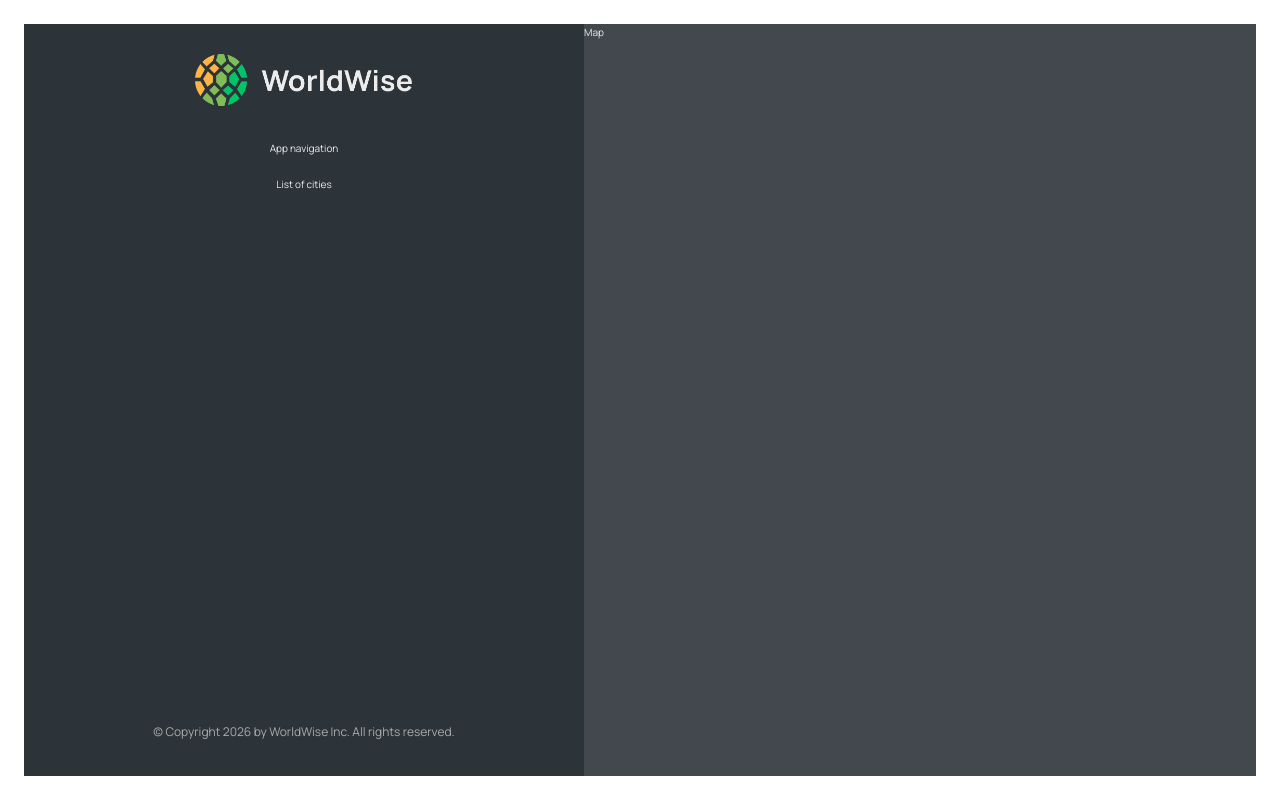
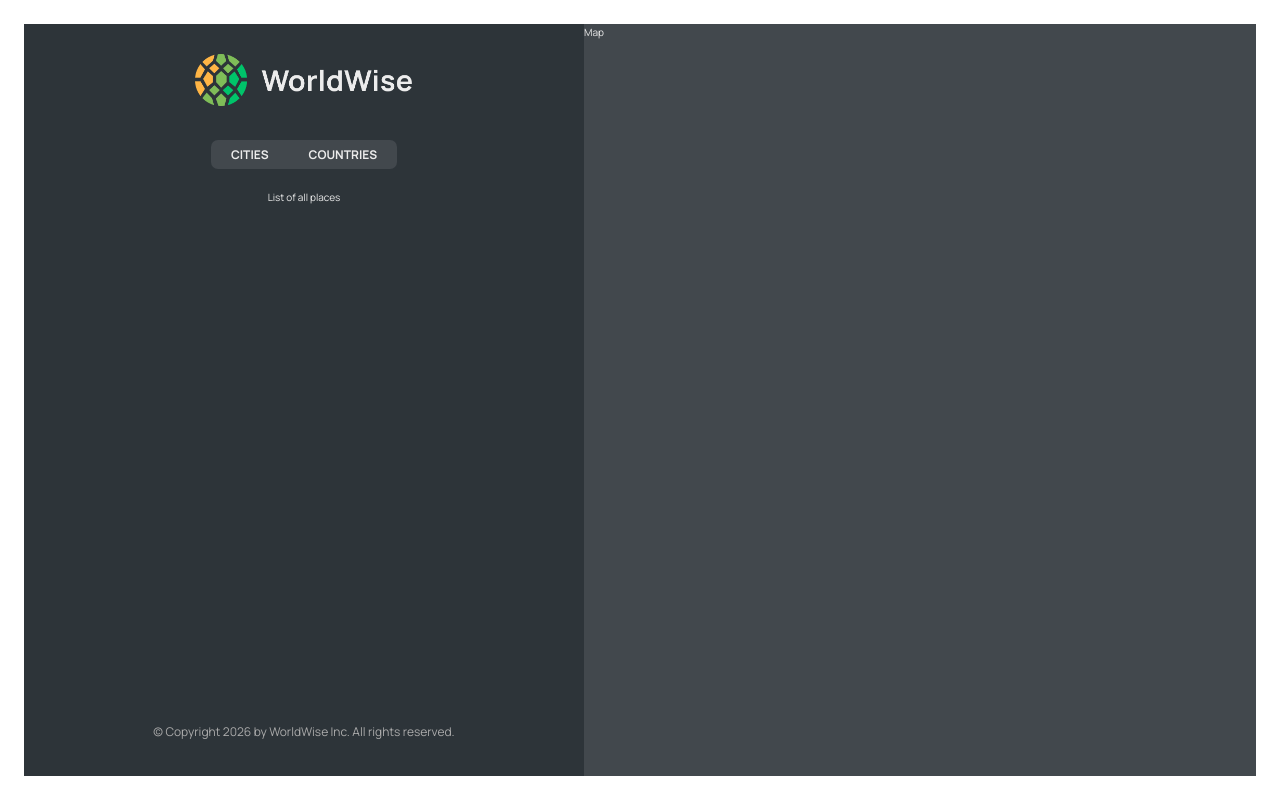
Before and after one commit to RomanIlyuk/World-Wise, a React (Vite) app: page /app in a window 1280 px wide. Built offline with nearby package versions, Linux system fonts and the light colour scheme.

Commit message:
Added nested routes for cities and countries

```diff
--- a/src/App.jsx
+++ b/src/App.jsx
@@ -2,19 +2,24 @@
 import Product from "./pages/Product.jsx";
 import Pricing from "./pages/Pricing.jsx";
 import Homepage from "./pages/Homepage.jsx";
+import Login from "./pages/Login.jsx";
+import AppLayout from "./pages/AppLayout.jsx";
 import PageNotFound from "./pages/PageNotFound.jsx";
-import AppLayout from "./pages/AppLayout.jsx";
-import Login from "./pages/Login.jsx";
 
 function App() {
   return (
     <BrowserRouter>
       <Routes>
-        <Route path="/" element={<Homepage />} />
+        <Route index element={<Homepage />} />
         <Route path="product" element={<Product />} />
         <Route path="pricing" element={<Pricing />} />
         <Route path="login" element={<Login />} />
-        <Route path="app" element={<AppLayout />} />
+        <Route path="app" element={<AppLayout />}>
+          <Route index element={<p>List of all places</p>} />
+          <Route path="cities" element={<p>List of cities</p>} />
+          <Route path="countries" element={<p>Countries</p>} />
+          <Route path="form" element={<p>Form</p>} />
+        </Route>
         <Route path="*" element={<PageNotFound />} />
       </Routes>
     </BrowserRouter>
--- a/src/components/AppNav.jsx
+++ b/src/components/AppNav.jsx
@@ -1,7 +1,19 @@
+import { NavLink } from "react-router-dom";
 import styles from "./AppNav.module.css";
 
 function AppNav() {
-  return <nav className={styles.nav}>App navigation</nav>;
+  return (
+    <nav className={styles.nav}>
+      <ul>
+        <li>
+          <NavLink to="cities">Cities</NavLink>
+        </li>
+        <li>
+          <NavLink to="countries">Countries</NavLink>
+        </li>
+      </ul>
+    </nav>
+  );
 }
 
 export default AppNav;
--- a/src/components/Sidebar.jsx
+++ b/src/components/Sidebar.jsx
@@ -1,3 +1,4 @@
+import { Outlet } from "react-router-dom";
 import AppNav from "./AppNav";
 import Logo from "./Logo";
 import styles from "./Sidebar.module.css";
@@ -8,7 +9,7 @@
       <Logo />
       <AppNav />
 
-      <p>List of cities</p>
+      <Outlet />
 
       <footer className={styles.footer}>
         <p className={styles.copyright}>
```
